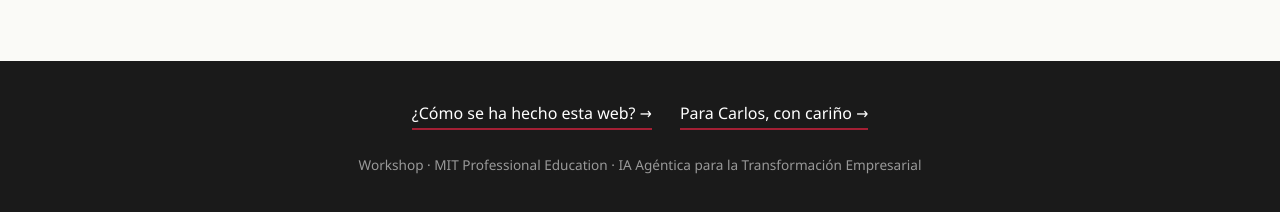
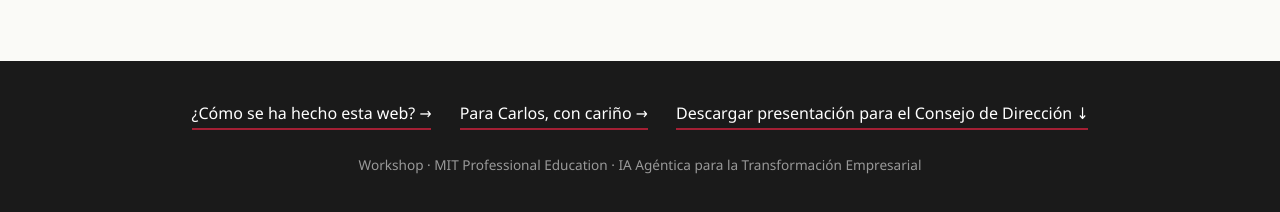
Before and after one commit to InternationalCIO/workshopagentes, a plain HTML site: page index.html in a window 1280 px wide. Shown: the part 2576-2788 px from the top of the page. Drawn offline with Linux system fonts and the light colour scheme.

Commit message:
Anade presentacion para Consejo de Direccion (10 slides) + enlace en footer
Presentacion ejecutiva en PowerPoint con la propuesta de adoptar
el patron agentico demostrado en el workshop. 10 slides:
1) Portada, 2) Por que ahora, 3) Lo que hemos demostrado,
4) Arquitectura, 5) Numeros, 6) Ventajas, 7) Casos de uso,
8) Riesgos y mitigacion, 9) Roadmap 2026, 10) Decision.

Co-Authored-By: Claude Opus 4.7 (1M context) <noreply@anthropic.com>

```diff
--- a/index.html
+++ b/index.html
@@ -181,6 +181,7 @@
     <div class="footer-inner">
       <a href="explicacion.html" class="footer-link">¿Cómo se ha hecho esta web? &rarr;</a>
       <a href="carlos-ruiz.html" class="footer-link" style="margin-left: 1.5rem;">Para Carlos, con cariño &rarr;</a>
+      <a href="presentacion-consejo-direccion.pptx" class="footer-link" style="margin-left: 1.5rem;" download>Descargar presentación para el Consejo de Dirección &darr;</a>
       <p class="footer-meta">
         Workshop · MIT Professional Education · IA Agéntica para la Transformación Empresarial
       </p>
```
Also changed, not shown: 2 other files.
